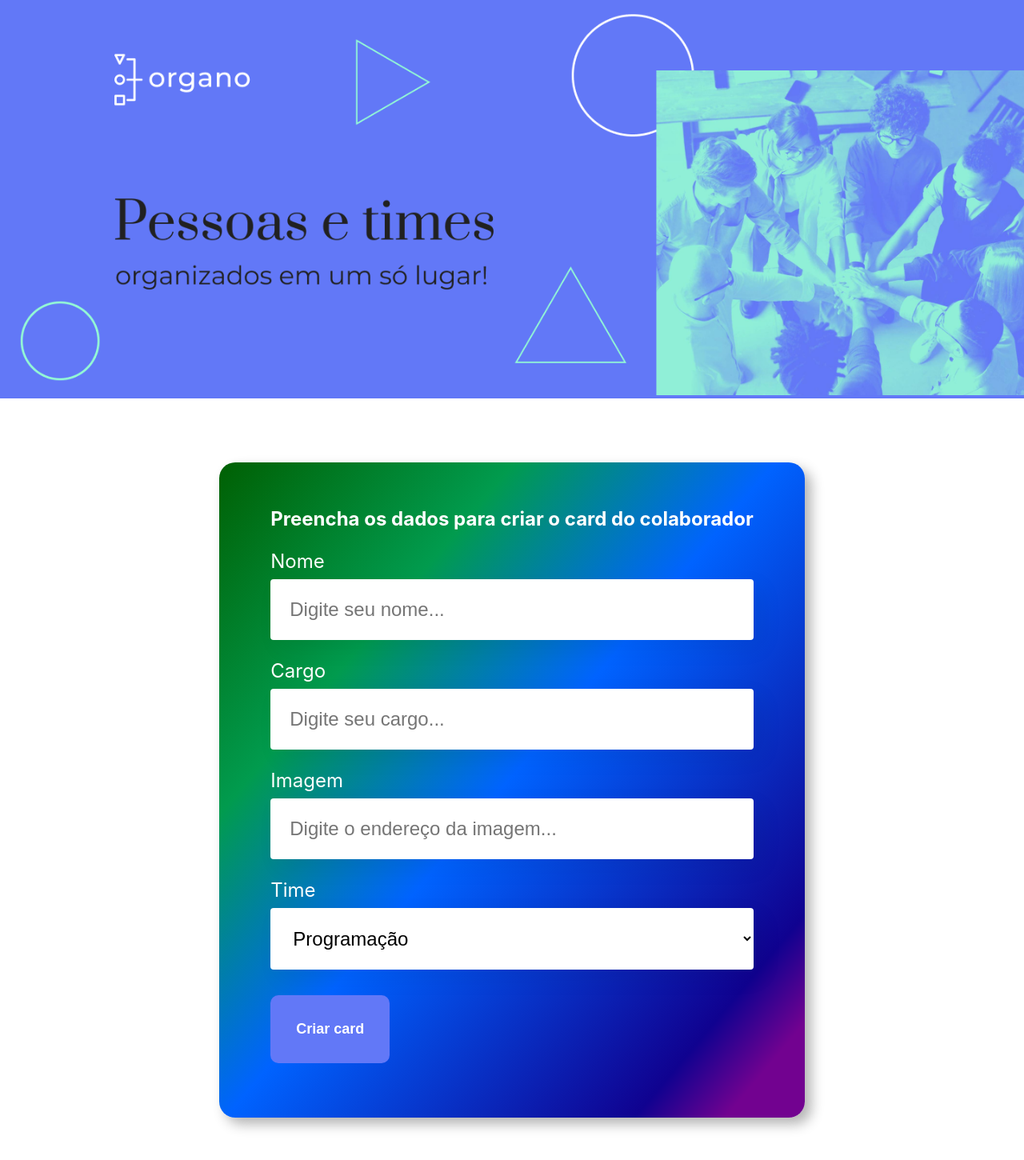
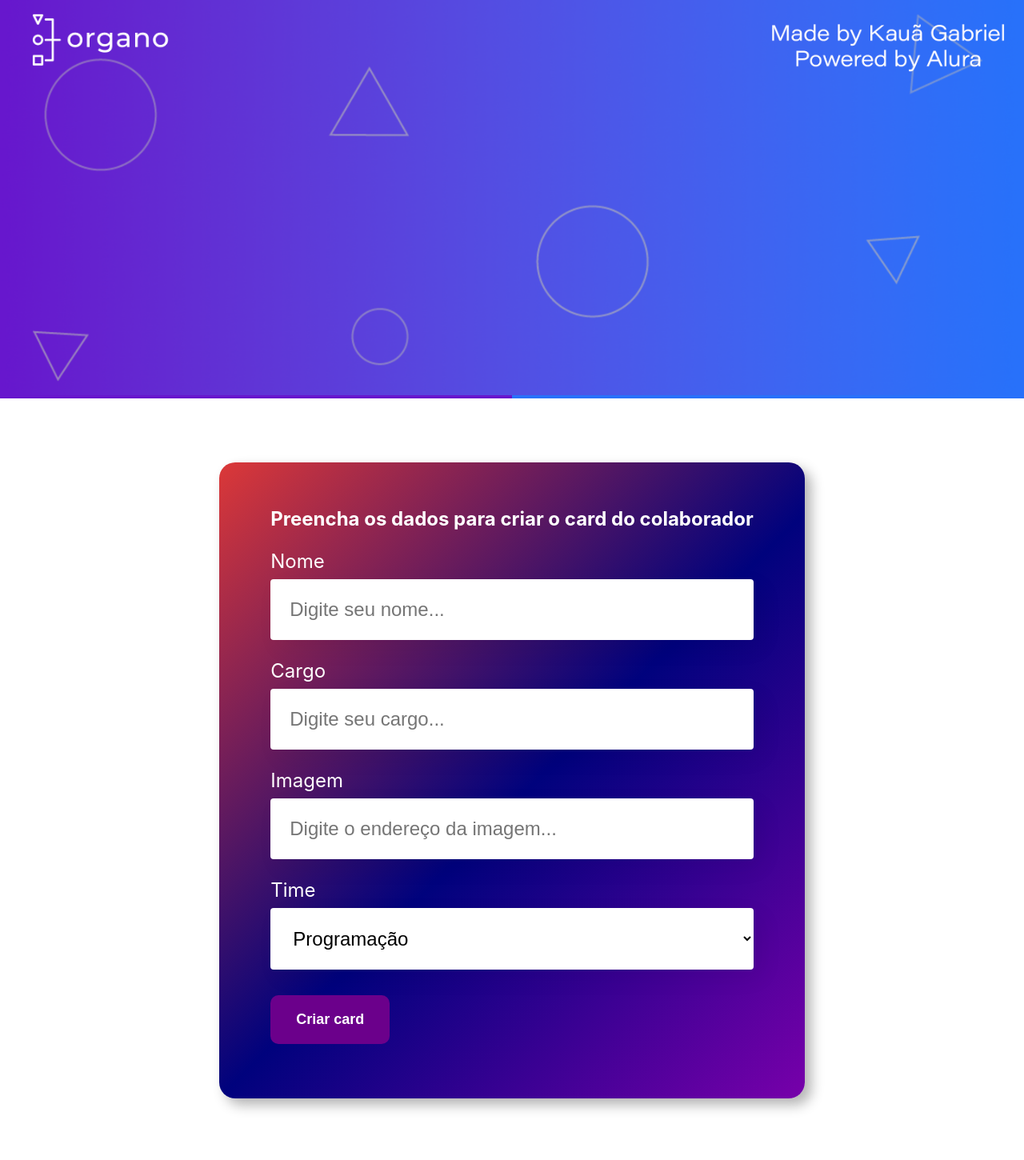
Before and after one commit to FiNiShYy/react-with-alura, a React (Create React App) app: page / in a window 1280 px wide. Shown: the top 1450 px of the page at 80% size. Built offline with nearby package versions, Linux system fonts and the light colour scheme; the HTML template or start-up script is replaced by a standard one.

Commit message:
update on forms

```diff
--- a/src/App.js
+++ b/src/App.js
@@ -1,11 +1,20 @@
+import { useState } from 'react';
 import Form from './components/Form';
 import Banner from './components/banner';
 
 function App() {
+
+  const [colaboradores, setColaboradores] = useState([])
+
+  const aoNovoColaboradorAdicionado = (colaborador) => {
+    console.log(colaborador)
+    setColaboradores([...colaboradores, colaborador])
+  }
+
   return (
     <div className="App">
       <Banner/>
-      <Form/>
+      <Form aoColaboradorCadastrado={colaborador => aoNovoColaboradorAdicionado(colaborador)}/>
     </div>
   );
 }
--- a/src/components/ButtonRe/Button.css
+++ b/src/components/ButtonRe/Button.css
@@ -1,9 +1,9 @@
 .button-style {
-    background-color: #6278F7;
+    background-color: #6b008b;
     border-radius: 10px;
     font-weight: bold;
     font-size: 18px;
-    padding: 32px;
+    padding: 20px 32px;
     border: none;
     cursor: pointer;
     color: #FFF;
--- a/src/components/DropdownList/index.js
+++ b/src/components/DropdownList/index.js
@@ -1,12 +1,11 @@
 import './DropdownList.css'
 
 const DropdownList = (props) => {
-    console.log(props.items)
 
     return (
         <div className="dropdownlist">
             <label>{props.label}</label>
-            <select required={props.obrigatorio}>
+            <select onChange={evento => props.aoAlterado(evento.target.value)} required={props.obrigatorio} value={props.value}>
                 {props.items.map(item => <option key={item}>{item}</option>)}
             </select>
         </div>
--- a/src/components/Form/Form.css
+++ b/src/components/Form/Form.css
@@ -6,7 +6,7 @@
 
 .formSection form {
     max-width: 80%;
-    background: linear-gradient(130deg, rgba(0,96,3,1) 0%, rgba(1,155,78,1) 26%, rgba(0,99,255,1) 49%, rgba(16,2,144,1) 85%, rgba(114,2,144,1) 93%);
+    background: linear-gradient(135deg, rgba(210,0,0,0.7819502801120448) 0%, rgba(0,2,125,1) 52%, rgba(119,0,170,1) 100%);
     border-radius: 20px;
     padding: 36px 64px;
     box-shadow: 8px 8px 16px rgba(0, 0, 0, 0.3);
--- a/src/components/Form/index.js
+++ b/src/components/Form/index.js
@@ -2,8 +2,9 @@ import './Form.css'
 import TextField from '../TextField'
 import DropdownList from '../DropdownList'
 import ButtonRe from '../ButtonRe'
+import { useState } from 'react'
 
-const Form = () => {
+const Form = (props) => {
 
     const times = [
         'Programação',
@@ -12,19 +13,52 @@ const Form = () => {
         'Integrador'
     ]
 
+    const [nome, setNome] = useState('')
+    const [cargo, setCargo] = useState('')
+    const [imagem, setImagem] = useState('')
+    const [time, setTime] = useState('')
+
     const onSave = (event) => {
         event.preventDefault()
-        console.log('Form was submited')
+        props.aoColaboradorCadastrado({
+            nome,
+            cargo,
+            imagem,
+            time
+        })
     }
 
     return (
         <section className="formSection">
             <form onSubmit={onSave}>
                 <h2>Preencha os dados para criar o card do colaborador</h2>
-                <TextField obrigatorio={true} label="Nome" placeholder="Digite seu nome"/>
-                <TextField obrigatorio={true} label="Cargo" placeholder="Digite seu cargo"/>
-                <TextField label="Imagem" placeholder="Digite o endereço da imagem"/>
-                <DropdownList obrigatorio={true} label="Time" items={times}/>
+                <TextField
+                    obrigatorio={true}
+                    label="Nome"
+                    placeholder="Digite seu nome"
+                    valor={nome}
+                    aoAlterado={valor => setNome(valor)}
+                />
+                <TextField
+                    obrigatorio={true}
+                    label="Cargo"
+                    placeholder="Digite seu cargo"
+                    valor={cargo}
+                    aoAlterado={valor => setCargo(valor)}
+                />
+                <TextField
+                    label="Imagem"
+                    placeholder="Digite o endereço da imagem"
+                    valor={imagem}
+                    aoAlterado={valor => setImagem(valor)}
+                />
+                <DropdownList
+                    obrigatorio={true}
+                    label="Time"
+                    items={times}
+                    valor={time}
+                    aoAlterado={valor => setTime(valor)}
+                />
                 <ButtonRe>
                         Criar card
                 </ButtonRe>
--- a/src/components/TextField/index.js
+++ b/src/components/TextField/index.js
@@ -1,15 +1,20 @@
 import './TextField.css'
+import { useState } from 'react'
 
 const TextField = (props) => {
 
     const placeholderModified = `${props.placeholder}...`
+
+    const onWrite = (evento) => {
+        props.aoAlterado(evento.target.value)
+    }
 
     return (
         <div className="text-field">
             <label>
                 {props.label}
             </label>
-            <input required={props.obrigatorio} placeholder={placeholderModified}/>
+            <input value={props.valor} onChange={onWrite} required={props.obrigatorio} placeholder={placeholderModified}/>
         </div>
     )
 
--- a/src/components/banner/Banner.css
+++ b/src/components/banner/Banner.css
@@ -1,7 +1,7 @@
 
 
 .banner {
-    background-color: #6278F7;
+    background: linear-gradient(90deg, rgba(103,22,205,1) 50%, rgba(40,113,250,1) 50%);
     text-align: center;
 }
 
--- a/src/components/banner/index.js
+++ b/src/components/banner/index.js
@@ -4,7 +4,7 @@ function Banner() {
     //JSX - Parece HTML mas não é!
     return (
         <header className="banner">
-        <img src="/images/banner.png" alt="O banner principal da página do Organo"/>
+        <img src="/images/banner2.png" alt="O banner principal da página do Organo"/>
         </header>
         )
 
```
Also changed, not shown: public/images/banner2.png (added), src/components/Form/peakpx.jpg (deleted).
